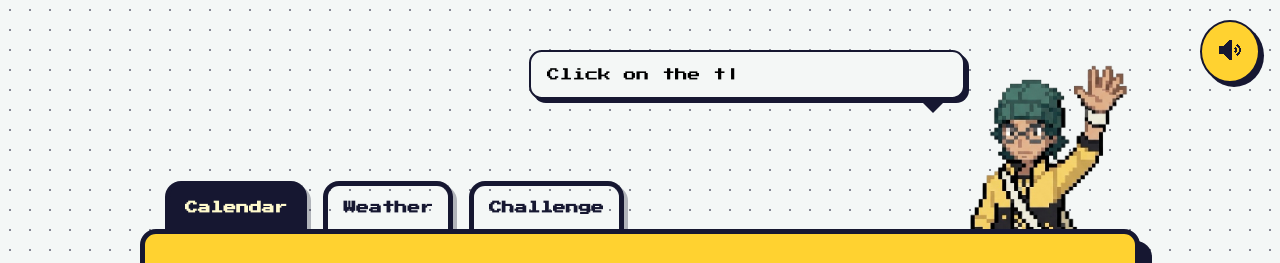
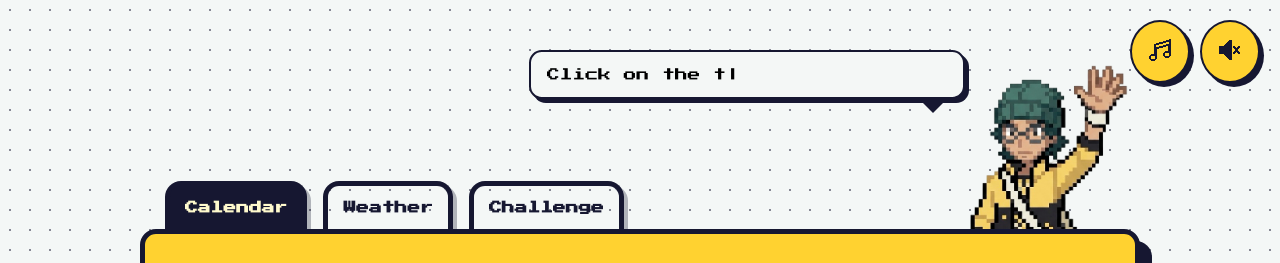
Before and after one commit to rainndev/Calendar, a website built with Vite: page index.html in a window 1280 px wide. Both pictures are taken after a click on the button 1230 px from the left and 51 px from the top of the page. Shown: the top 263 px of the page. Built offline with nearby package versions, Linux system fonts and the light colour scheme; no server answers.

Commit message:
feat: implement sound effects for UI interactions and add music control buttons

```diff
--- a/index.html
+++ b/index.html
@@ -19,8 +19,13 @@
   </head>
   <body class="press-start-2p-regular grid-bg">
     <button id="sound-effect-button">
-      <img id="sound-icon" src="./sound-mute-solid.svg" alt="Sound Off" />
+      <img id="sound-icon" src="./public/sound-on-solid.svg" alt="Sound ON" />
     </button>
+
+    <button id="bg-music-button">
+      <img id="music-icon" src="./public/music-off.svg" alt="Music OFF" />
+    </button>
+
     <div class="container">
       <div class="tabs-container">
         <div>
--- a/src/css/style.css
+++ b/src/css/style.css
@@ -187,7 +187,8 @@ a:active,
   border-top: 8px solid var(--bg-color);
 }
 
-#sound-effect-button {
+#sound-effect-button,
+#bg-music-button {
   color: white;
   position: absolute;
   padding: 1rem;
@@ -195,13 +196,22 @@ a:active,
   border-radius: 100%;
   border: 2px solid var(--text-color);
   box-shadow: 4px 4px 0px 0px var(--text-color);
-  top: 20px;
-  right: 20px;
   z-index: 10;
   transition: all 0.2s;
 }
 
-#sound-effect-button:active {
+#sound-effect-button {
+  top: 20px;
+  right: 20px;
+}
+
+#bg-music-button {
+  top: 20px;
+  right: 90px;
+}
+
+#sound-effect-button:active,
+#bg-music-button:active {
   transform: translateX(4px) translateY(4px);
   box-shadow: none;
 }
--- a/src/js/Calendar.ts
+++ b/src/js/Calendar.ts
@@ -5,9 +5,7 @@ import type { HolidayType } from "../types/holiday.types";
 import { getRelativeTime } from "../utils/time";
 import { Animate } from "./Animate";
 import { CalendarUI } from "./CalendarUI";
-
-const showSound = new Audio("./sounds/show-effect.mp3");
-showSound.volume = 0.6;
+import { SoundEffect } from "./SoundEffect";
 
 export class Calendar {
   currentDate: Date;
@@ -53,8 +51,7 @@ export class Calendar {
     // show tooltip on hover
     day.addEventListener("mousedown", () => {
       this.holdTimer = setTimeout(() => {
-        showSound.currentTime = 0;
-        showSound.play();
+        SoundEffect.playShow();
         const rect = day.getBoundingClientRect();
         const tooltipRect = tooltip.getBoundingClientRect();
         const viewportWidth = window.innerWidth;
@@ -126,8 +123,7 @@ export class Calendar {
     `;
     document.body.appendChild(tooltip);
     day.addEventListener("mouseenter", () => {
-      showSound.currentTime = 0;
-      showSound.play();
+      SoundEffect.playShow();
 
       const rect = day.getBoundingClientRect();
       const tooltipRect = tooltip.getBoundingClientRect();
--- a/src/js/MainUI.ts
+++ b/src/js/MainUI.ts
@@ -2,19 +2,8 @@ import Typed from "typed.js";
 import { message } from "../data/dialog-messages";
 import { Calendar } from "./Calendar";
 import { DailyChallengeUI } from "./DailyChallengeUI";
+import { SoundEffect } from "./SoundEffect";
 import { Weather } from "./Weather";
-
-const clickSound = new Audio("./sounds/hit-sound-effect.mp3");
-
-const typingSound = new Audio("./sounds/keyboard-sound-effect.mp3");
-typingSound.muted = true;
-typingSound.volume = 1;
-
-const bgMusic = new Audio("./sounds/bg-music.mp3");
-bgMusic.loop = true;
-bgMusic.muted = true;
-bgMusic.volume = 0.15;
-bgMusic.play();
 
 export class MainUI {
   Calendar: Calendar;
@@ -29,6 +18,8 @@ export class MainUI {
   speechContentElement: HTMLParagraphElement;
   soundButtonElement: HTMLButtonElement;
   soundIconElement: HTMLImageElement;
+  musicButtonElement: HTMLButtonElement;
+  musicIconElement: HTMLImageElement;
 
   constructor() {
     const $ = <T extends HTMLElement>(id: string) =>
@@ -42,10 +33,14 @@ export class MainUI {
     this.speechContentElement = $("speech-content");
     this.soundButtonElement = $("sound-effect-button");
     this.soundIconElement = $("sound-icon") as HTMLImageElement;
+    this.musicButtonElement = $("bg-music-button");
+    this.musicIconElement = $("music-icon") as HTMLImageElement;
     this.dailyChallengeElement = $("daily-challenge-element");
     this.dailyChallengeTab = $("daily-tab-btn");
     this.Weather = new Weather();
     this.DailyChallengeUI = new DailyChallengeUI(this);
+
+    SoundEffect.initialize();
 
     const tabs = [
       {
@@ -67,8 +62,7 @@ export class MainUI {
 
     // Tab switching
     const switchTab = (activeIndex: number) => {
-      clickSound.currentTime = 0;
-      clickSound.play();
+      SoundEffect.playClick();
 
       tabs.forEach((tab, index) => {
         const isActive = index === activeIndex;
@@ -84,18 +78,30 @@ export class MainUI {
     this.dailyChallengeTab.addEventListener("click", () => switchTab(2));
 
     this.soundButtonElement.addEventListener("click", () => {
-      typingSound.muted = !typingSound.muted;
-      bgMusic.muted = !bgMusic.muted;
+      // Toggle mute for all sounds
+      const muted = !SoundEffect["clickSoundEffect"].muted;
+      console.log(`Sound muted to ${muted}`);
+      SoundEffect.muteAllSoundEffect(muted);
 
-      if (!bgMusic.muted && bgMusic.paused) {
-        bgMusic.play();
-      }
-
-      this.soundIconElement.src = typingSound.muted
+      this.soundIconElement.src = muted
         ? "./sound-mute-solid.svg"
         : "./sound-on-solid.svg";
 
-      this.soundIconElement.alt = typingSound.muted ? "Sound Off" : "Sound On";
+      this.soundIconElement.alt = muted ? "Sound Off" : "Sound On";
+    });
+
+    this.musicButtonElement.addEventListener("click", () => {
+      const muted = SoundEffect["bgMusic"].muted;
+      console.log(`Background music muted to ${!muted}`);
+
+      if (!muted) {
+        SoundEffect.playBgMusic();
+      }
+
+      SoundEffect.muteBgMusic(!muted);
+
+      this.musicIconElement.src = !muted ? "./music-off.svg" : "./music-on.svg";
+      this.musicIconElement.alt = !muted ? "Music Off" : "Music On";
     });
 
     new Typed(this.speechContentElement, {
@@ -105,14 +111,13 @@ export class MainUI {
       loop: true,
       cursorChar: "|",
 
-      onStringTyped: () => {
-        typingSound.pause();
-        typingSound.currentTime = 0;
+      preStringTyped: () => {
+        SoundEffect.playKeyboard();
       },
 
-      preStringTyped: () => {
-        typingSound.loop = true;
-        typingSound.play();
+      onStringTyped: () => {
+        SoundEffect.keyboardSoundEffect.pause();
+        SoundEffect.keyboardSoundEffect.currentTime = 0;
       },
     });
   }
--- /dev/null
+++ b/src/js/SoundEffect.ts
@@ -0,0 +1,54 @@
+export class SoundEffect {
+  private static clickSoundEffect: HTMLAudioElement = new Audio(
+    "./sounds/hit-sound-effect.mp3",
+  );
+  private static showSoundEffect: HTMLAudioElement = new Audio(
+    "./sounds/show-effect.mp3",
+  );
+  static keyboardSoundEffect: HTMLAudioElement = new Audio(
+    "./sounds/keyboard-sound-effect.mp3",
+  );
+  private static bgMusic: HTMLAudioElement = new Audio("./sounds/bg-music.mp3");
+
+  static initialize(volume: number = 1) {
+    SoundEffect.clickSoundEffect.volume = volume;
+    SoundEffect.showSoundEffect.volume = volume;
+    SoundEffect.keyboardSoundEffect.volume = volume;
+    SoundEffect.bgMusic.play();
+    SoundEffect.bgMusic.volume = volume * 0.15;
+    SoundEffect.bgMusic.loop = true;
+    SoundEffect.bgMusic.muted = true;
+  }
+
+  static playClick() {
+    SoundEffect.clickSoundEffect.currentTime = 0;
+    SoundEffect.clickSoundEffect.play();
+  }
+
+  static playShow() {
+    SoundEffect.showSoundEffect.currentTime = 0;
+    SoundEffect.showSoundEffect.play();
+  }
+
+  static playKeyboard() {
+    SoundEffect.keyboardSoundEffect.currentTime = 0;
+    SoundEffect.keyboardSoundEffect.play();
+  }
+
+  static playBgMusic() {
+    if (SoundEffect.bgMusic.paused) {
+      SoundEffect.bgMusic.muted = false;
+      SoundEffect.bgMusic.play();
+    }
+  }
+
+  static muteAllSoundEffect(muted: boolean) {
+    SoundEffect.clickSoundEffect.muted = muted;
+    SoundEffect.showSoundEffect.muted = muted;
+    SoundEffect.keyboardSoundEffect.muted = muted;
+  }
+
+  static muteBgMusic(muted: boolean) {
+    SoundEffect.bgMusic.muted = muted;
+  }
+}
```
Also changed, not shown: public/music-off.svg (added), public/music-on.svg (added).
